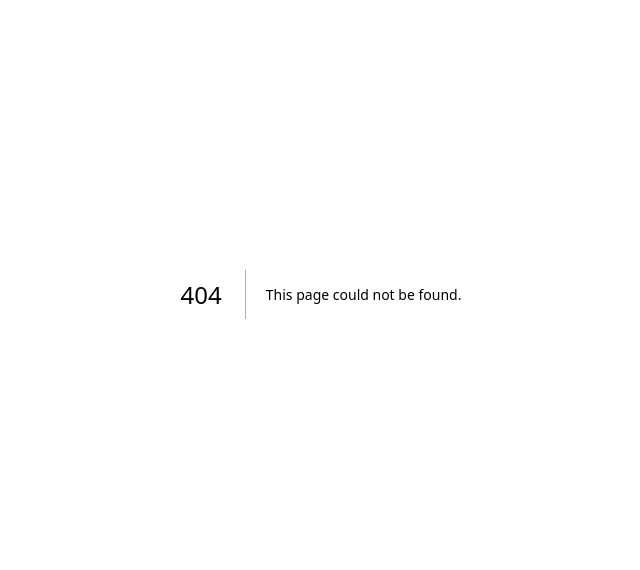
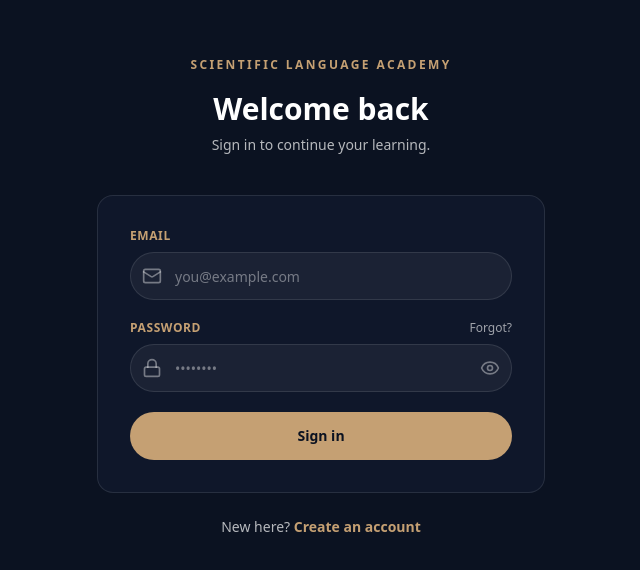
Before and after one commit to jebiz38/Linguistics, a Next.js app: page /login in a window 1280 px wide. Before the commit this address had no page. Shown: the part 106-676 px from the top of the page, without its empty margins (319-959 px from the left). Built offline with nearby package versions, Linux system fonts and the light colour scheme; a web font is replaced by a local one.

Commit message:
Update landing copy

```diff
--- a/app/components/landing/HeroSection.tsx
+++ b/app/components/landing/HeroSection.tsx
@@ -37,7 +37,7 @@ export function HeroSection() {
           </span>
         </h1>
         <p className="mt-6 max-w-2xl text-balance text-sm leading-relaxed text-white/90 sm:text-base md:mt-8">
-          영어를 가르치지 않습니다. {"'"}언어의 설계도{"'"}를 가르칩니다.</p>
+          영어를 가르치지 않습니다. {"'"}언어의 설계도{"'"}를 가르칩니까.</p>
 
         <p className="mt-6 max-w-2xl text-balance text-sm leading-relaxed text-white/90 sm:text-base md:mt-8">
           영문학 전공자가 아닙니다. 미국 현지 8년, 진짜 언어학자(Linguist)의 격이 다른 지도.<br />
--- /dev/null
+++ b/app/login/page.tsx
@@ -0,0 +1,128 @@
+"use client";
+
+import Link from "next/link";
+import { useState } from "react";
+import { Eye, EyeOff, Lock, Mail } from "lucide-react";
+
+export default function LoginPage() {
+  const [email, setEmail] = useState("");
+  const [password, setPassword] = useState("");
+  const [showPassword, setShowPassword] = useState(false);
+
+  function handleSubmit(e: React.FormEvent<HTMLFormElement>) {
+    e.preventDefault();
+    // TODO: wire up to auth provider
+  }
+
+  return (
+    <main className="flex min-h-dvh items-center justify-center bg-navy px-4 py-16 sm:px-6">
+      <div className="w-full max-w-md">
+        <div className="text-center">
+          <Link
+            href="/"
+            className="text-[10px] font-semibold uppercase tracking-[0.2em] text-gold sm:text-xs"
+          >
+            Scientific Language Academy
+          </Link>
+          <h1 className="mt-4 text-2xl font-bold text-white sm:text-3xl">
+            Welcome back
+          </h1>
+          <p className="mt-2 text-sm text-white/70">
+            Sign in to continue your learning.
+          </p>
+        </div>
+
+        <form
+          onSubmit={handleSubmit}
+          className="mt-10 space-y-5 rounded-2xl border border-white/10 bg-navy-deep p-6 sm:p-8"
+        >
+          <div>
+            <label
+              htmlFor="email"
+              className="block text-xs font-semibold uppercase tracking-wider text-gold"
+            >
+              Email
+            </label>
+            <div className="relative mt-2">
+              <Mail
+                className="pointer-events-none absolute left-3 top-1/2 size-5 -translate-y-1/2 text-white/40"
+                aria-hidden
+              />
+              <input
+                id="email"
+                name="email"
+                type="email"
+                autoComplete="email"
+                required
+                value={email}
+                onChange={(e) => setEmail(e.target.value)}
+                placeholder="you@example.com"
+                className="h-12 w-full rounded-full border border-white/10 bg-white/5 pl-11 pr-4 text-sm text-white placeholder:text-white/40 transition focus:border-gold focus:outline-none focus:ring-1 focus:ring-gold"
+              />
+            </div>
+          </div>
+
+          <div>
+            <div className="flex items-center justify-between">
+              <label
+                htmlFor="password"
+                className="block text-xs font-semibold uppercase tracking-wider text-gold"
+              >
+                Password
+              </label>
+              <Link
+                href="#"
+                className="text-xs text-white/60 transition hover:text-gold"
+              >
+                Forgot?
+              </Link>
+            </div>
+            <div className="relative mt-2">
+              <Lock
+                className="pointer-events-none absolute left-3 top-1/2 size-5 -translate-y-1/2 text-white/40"
+                aria-hidden
+              />
+              <input
+                id="password"
+                name="password"
+                type={showPassword ? "text" : "password"}
+                autoComplete="current-password"
+                required
+                value={password}
+                onChange={(e) => setPassword(e.target.value)}
+                placeholder="••••••••"
+                className="h-12 w-full rounded-full border border-white/10 bg-white/5 pl-11 pr-12 text-sm text-white placeholder:text-white/40 transition focus:border-gold focus:outline-none focus:ring-1 focus:ring-gold"
+              />
+              <button
+                type="button"
+                onClick={() => setShowPassword((v) => !v)}
+                aria-label={showPassword ? "Hide password" : "Show password"}
+                className="absolute right-3 top-1/2 -translate-y-1/2 text-white/40 transition hover:text-white"
+              >
+                {showPassword ? (
+                  <EyeOff className="size-5" aria-hidden />
+                ) : (
+                  <Eye className="size-5" aria-hidden />
+                )}
+              </button>
+            </div>
+          </div>
+
+          <button
+            type="submit"
+            className="inline-flex h-12 w-full items-center justify-center rounded-full bg-gold px-8 text-sm font-semibold text-navy transition hover:bg-gold/90 focus-visible:outline focus-visible:outline-2 focus-visible:outline-offset-2 focus-visible:outline-gold"
+          >
+            Sign in
+          </button>
+        </form>
+
+        <p className="mt-6 text-center text-sm text-white/70">
+          New here?{" "}
+          <Link href="#" className="font-semibold text-gold hover:underline">
+            Create an account
+          </Link>
+        </p>
+      </div>
+    </main>
+  );
+}
--- a/next.config.ts
+++ b/next.config.ts
@@ -1,9 +1,9 @@
 import type { NextConfig } from "next";
 
 const nextConfig = {
-  output: 'export', // 이 줄을 추가하세요!
+  output: 'export',
   images: {
-    unoptimized: true, // 정적 배포 시 이미지 최적화 오류 방지
+    unoptimized: true,
   },
 };
 
```
